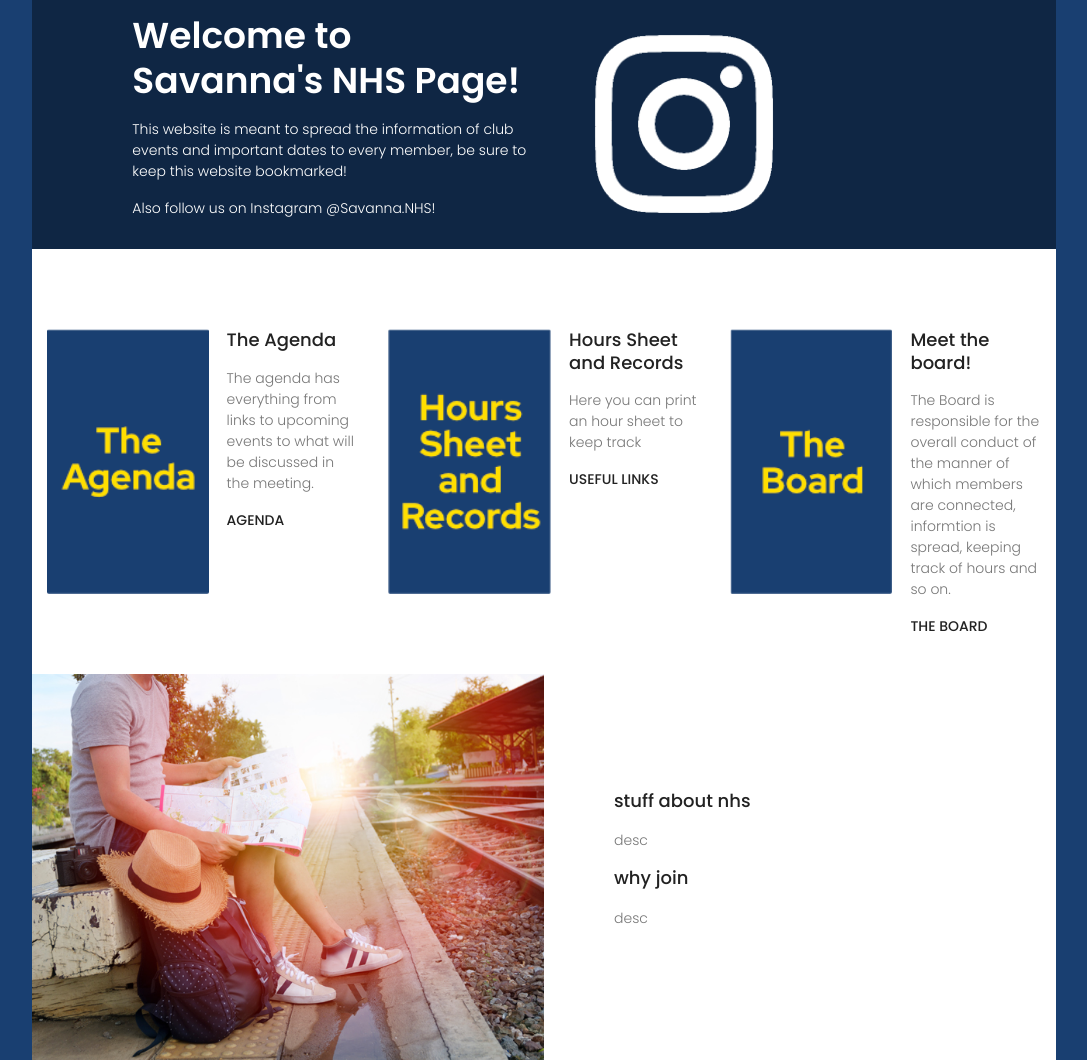
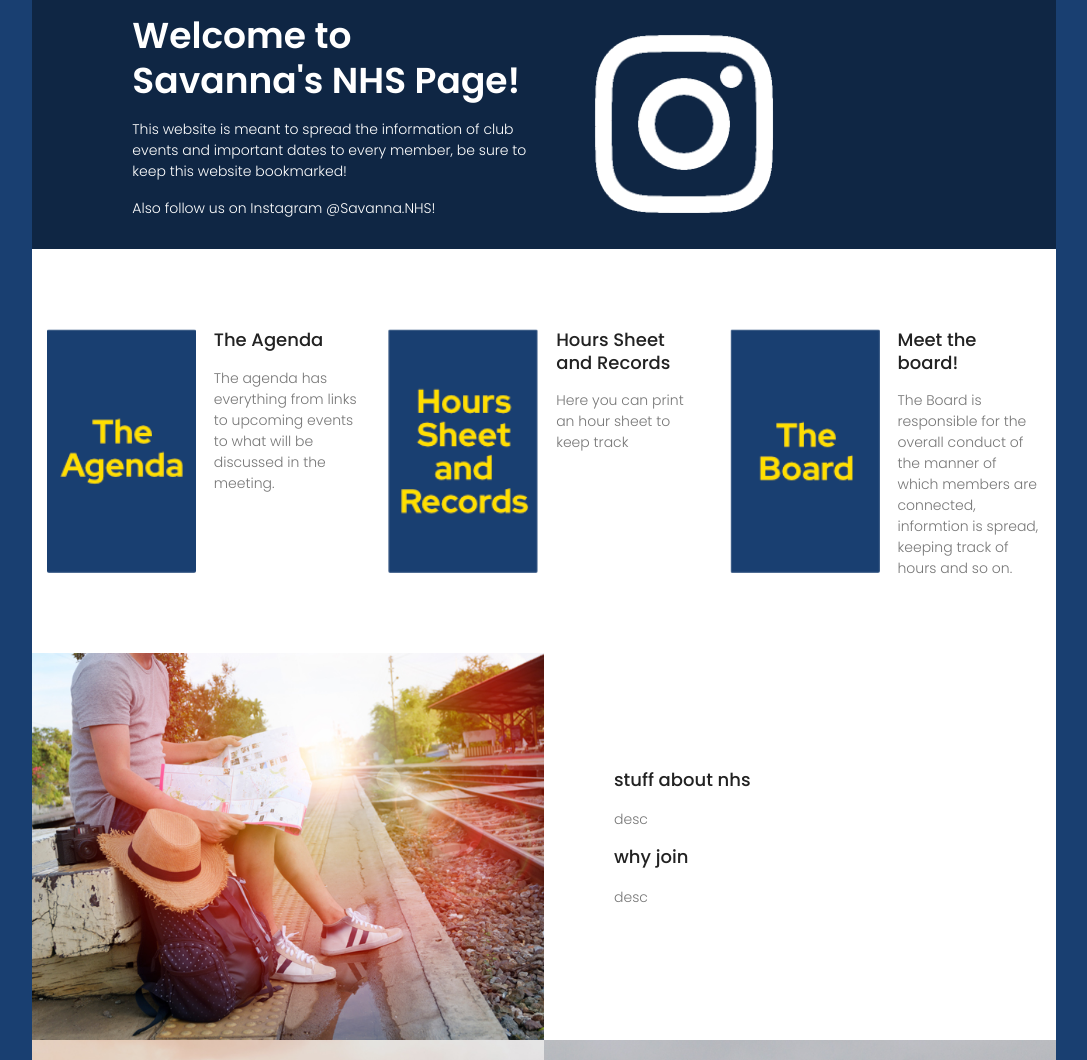
Before and after one commit to Capitonym/SavNHS, a PHP site: page / in a window 1280 px wide. Shown: the part 267-1327 px from the top of the page, without its empty margins (96-1183 px from the left). Run offline with PHP 8.4, Linux system fonts and the light colour scheme; some libraries are stand-ins or nearby versions.

Commit message:
updates
s

```diff
--- a/css/main.css
+++ b/css/main.css
@@ -48,6 +48,7 @@ body {
   -webkit-font-smoothing: antialiased;
   -moz-osx-font-smoothing: grayscale;
 }
+
 
 ol, ul {
   margin: 0;
--- a/index.html
+++ b/index.html
@@ -79,7 +79,7 @@
 		</div>
 		<!-- End Banner Area -->
 		<div class="main-wrapper">
-
+<!-- don't even try to make clickable pics, they are broken.-->
 			<!-- Start Feature Area -->
 			<section class="featured-area">
 				<div class="container">
@@ -87,31 +87,31 @@
 						<div class="col-md-4 col-sm-12 single-feature pt-80 pb-80 d-flex flex-row">
 							<img class="img-fluid" src="img/uploads/p1.png" alt="">
 							<div class="desc">
-								<h2>The Agenda</h2>
+								<h2> <a href="agenda.html">The Agenda</a></h2>
                                 <p>
                                     The agenda has everything from links to upcoming events to what will be discussed in the meeting.
                                 </p>
-								<a class="text-uppercase" href="agenda.html">Agenda</a>
+								<!--<a class="text-uppercase" href="agenda.html">Agenda</a>-->
 							</div>
 						</div>
 						<div class="col-md-4 col-sm-12 single-feature pt-80 pb-80 d-flex flex-row">
 							<img src="img/uploads/p2.png" alt="">
 							<div class="desc">
-								<h2>Hours Sheet and Records</h2>
+								<h2> <a href="board.html"> Hours Sheet and Records</a></h2>
 								<p>
 									Here you can print an hour sheet to keep track
 								</p>
-								<a class="text-uppercase" href="links.html">USEFUL LINKS</a>
+								<!--<a class="text-uppercase" href="links.html">USEFUL LINKS</a>-->
 							</div>
 						</div>
 						<div class="col-md-4 col-sm-12 single-feature pt-80 pb-80 d-flex flex-row">
 							<img src="img/uploads/p3.png" alt="">
 							<div class="desc">
-								<h2>Meet the board!</h2>
+								<h2> <a href="board.html">Meet the board!</a></h2>
                                 <p>
                                     The Board is responsible for the overall conduct of the manner of which members are connected, informtion is spread, keeping track of hours and so on.
                                 </p>
-								<a class="text-uppercase" href="board.html">THE BOARD</a>
+								<!--<a class="text-uppercase" href="board.html">THE BOARD</a>-->
 							</div>
 						</div>
 					</div>
```
